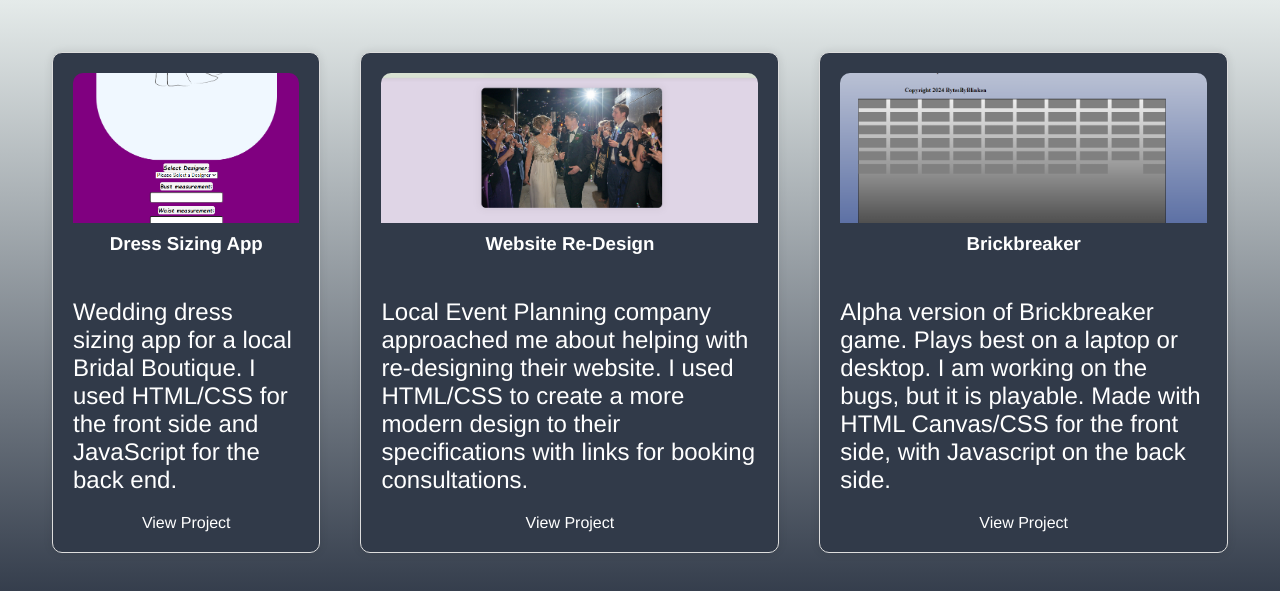
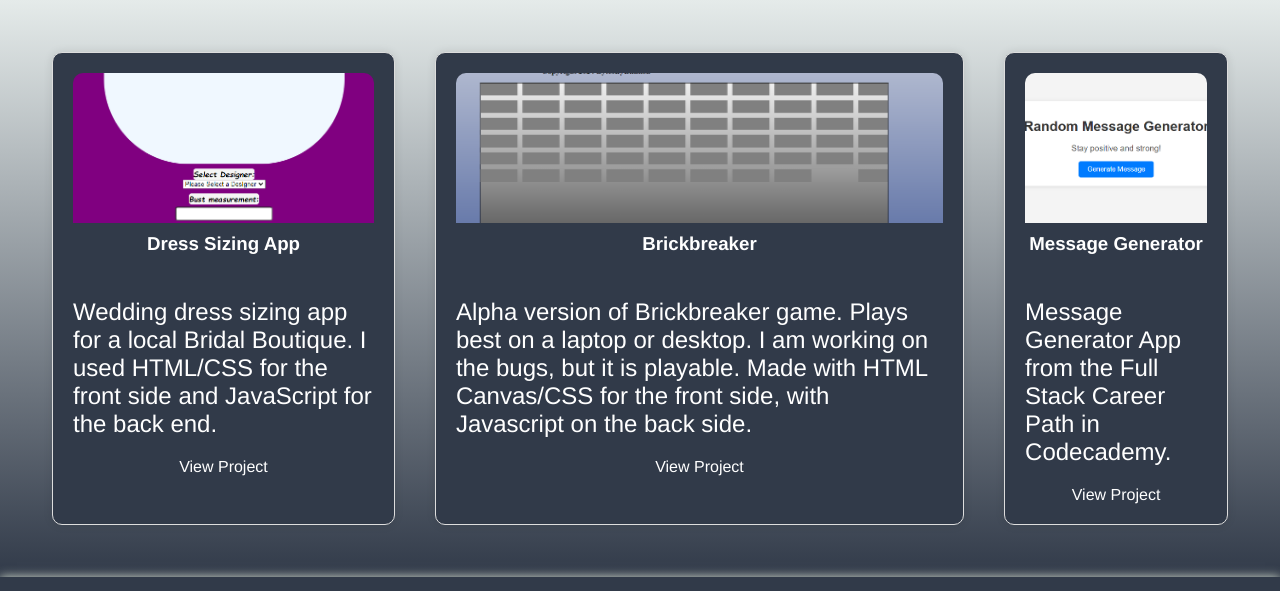
Before and after one commit to ItsHeyBlinken/My-Portfolio, a plain HTML site: page index.html in a window 1280 px wide. Shown: the part 800-1391 px from the top of the page. Drawn offline with Linux system fonts and the light colour scheme.

Commit message:
Added New Project to the portfolio site page

```diff
--- a/index.html
+++ b/index.html
@@ -35,13 +35,13 @@
                 <p>Wedding dress sizing app for a local Bridal Boutique.  I used HTML/CSS for the front side and JavaScript for the back end.</p>
                 <a href="./projects/Sizing App/Wedding-Gown-Sizing v3.html" target="_blank">View Project</a>
             </div>
-            <div class="project-tile">
+<!--             <div class="project-tile">
                 <img src="./projects/StressFree Site/SF Site.png" alt="Stress Free Screenshot">
                 <h3>Website Re-Design</h3>
                 <p>Local Event Planning company approached me about helping with re-designing their website.
                     I used HTML/CSS to create a more modern design to their specifications with links for booking consultations.</p>
                 <a href="./projects/StressFree Site/Example.html" target="_blank">View Project</a>
-            </div>
+            </div> -->
             <div class="project-tile">
                 <img src="./projects/Brick Breaker Game/Bricks.png" alt="Brickbreaker game screenshot">
                 <h3>Brickbreaker</h3>
@@ -49,6 +49,12 @@
                     I am working on the bugs, but it is playable.
                     Made with HTML Canvas/CSS for the front side, with Javascript on the back side.</p>
                 <a href="./projects/Brick Breaker Game/index.html" target="_blank">View Project</a>
+            </div>
+            <div class="project-tile">
+                <img src="./projects/Message Generator/msg gen.png" alt="Mesage Generator">
+                <h3>Message Generator</h3>
+                <p>Message Generator App from the Full Stack Career Path in Codecademy.</p>
+                <a href="./projects/Message Generator/index.html" target="_blank">View Project</a>
             </div>
         </section>
     </main>
```
